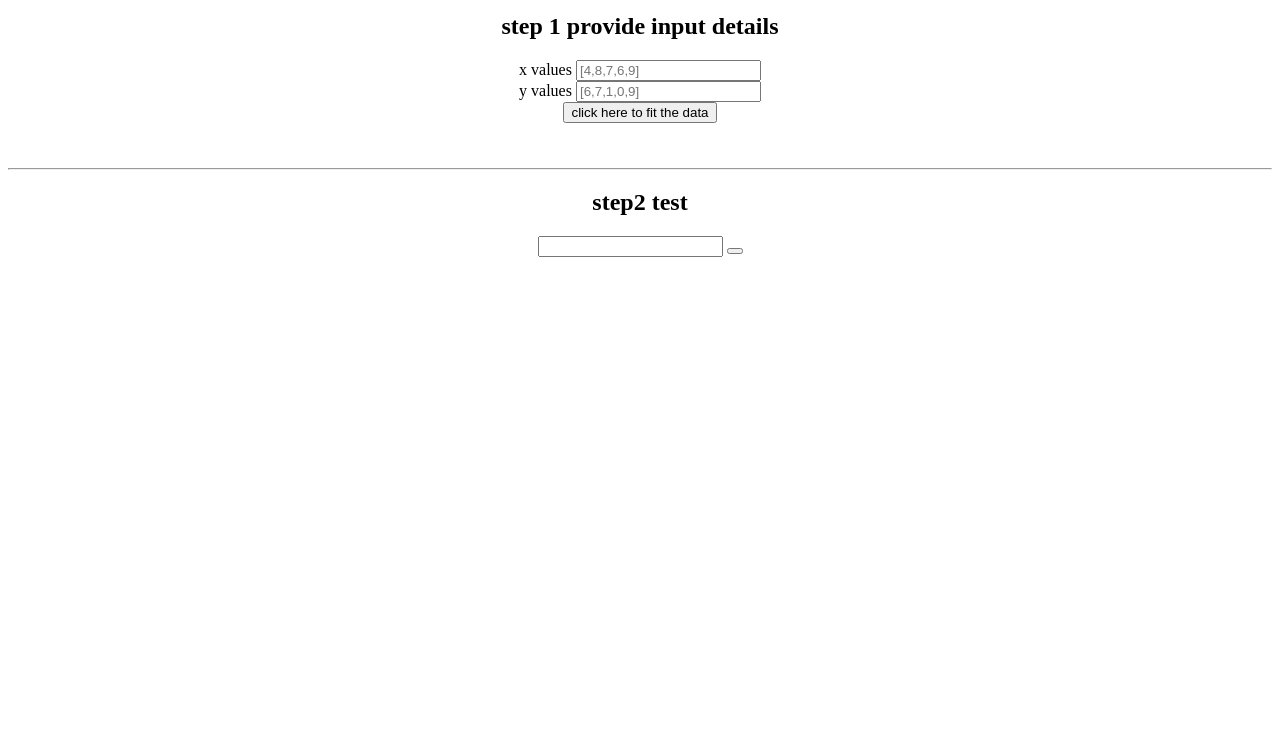
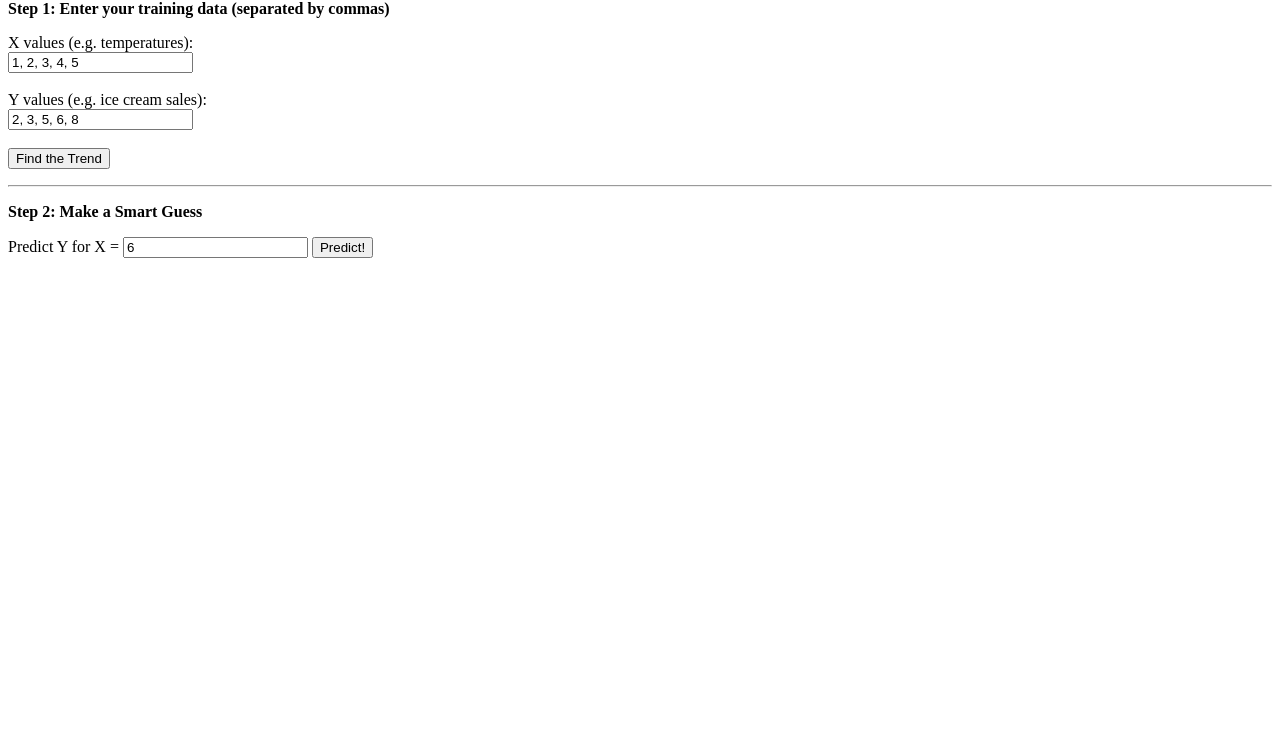
Before and after one commit to varunanpirabu-art/linear-regression, a plain HTML site: page index.html in a window 1280 px wide. Shown: the part 67-800 px from the top of the page. Drawn offline with Linux system fonts and the light colour scheme.

Commit message:
Update index.html

```diff
--- a/index.html
+++ b/index.html
@@ -1,27 +1,32 @@
 <!DOCTYPE html>
 <html lang="en">
 <head>
-    <meta charset="UTF-8">
-    <meta name="viewport" content="width=device-width, initial-scale=1.0">
-    <title>lemonade</title>
+  <meta charset="UTF-8">
+  <title>Line Predictor for Kids</title>
 </head>
 <body>
-<center><h1>lemonade sales predictor</h1>
-<h2>step 1 provide input details</h2>
-<label for="x data">x values</label>
-<input type="text"id="xValues" placeholder="[4,8,7,6,9]">
-<br>
-<label for="y data">y values</label>
-<input type="text"id="yValues" placeholder="[6,7,1,0,9]">
-<br>
-<button id="fitBtn">click here to fit the data</button>
-<h3 id="fitResult"></h3>
-<br><hr><h2>step2 test</h2>
-<input type="number" id="predictX">
-<button id="predictBtn"></button>
-<h3 id="predictans"></h3>
-</center>
+  <h2>Line Predictor</h2>
 
-   <script src="main.js" type="module"></script>
+  <p><strong>Step 1: Enter your training data (separated by commas)</strong></p>
+  <label>X values (e.g. temperatures):</label><br>
+  <input type="text" id="xValues" value="1, 2, 3, 4, 5"><br><br>
+
+  <label>Y values (e.g. ice cream sales):</label><br>
+  <input type="text" id="yValues" value="2, 3, 5, 6, 8"><br><br>
+
+  <button id="fitBtn">Find the Trend</button>
+  <p id="fitResult"></p>
+
+  <hr>
+
+  <p><strong>Step 2: Make a Smart Guess</strong></p>
+  <label>Predict Y for X = </label>
+  <input type="number" id="predictX" value="6">
+  <button id="predictBtn">Predict!</button>
+
+  <p id="predictionResult"></p>
+
+  <!-- Notice type="module" -->
+  <script type="module" src="main.js"></script>
 </body>
 </html>
```
